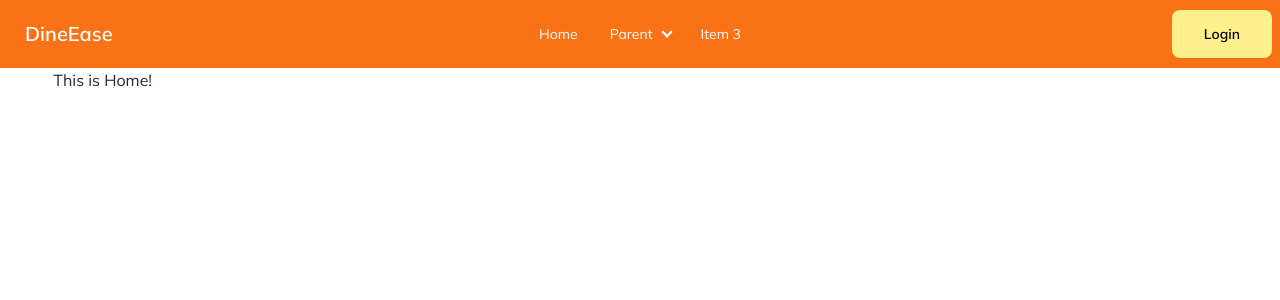
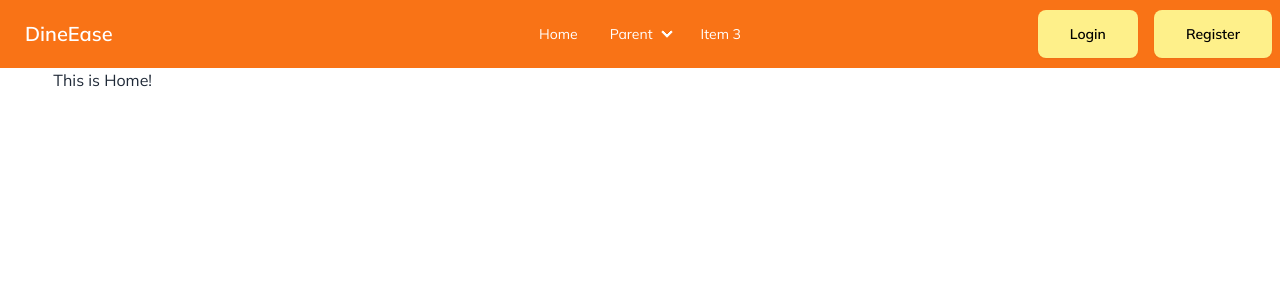
Before and after one commit to adnan2508/dine-ease, a React (Vite) app: page / in a window 1280 px wide. Shown: the top 300 px of the page. Built offline with nearby package versions, Linux system fonts and the light colour scheme.

Commit message:
register added

```diff
--- a/src/components/Navbar.jsx
+++ b/src/components/Navbar.jsx
@@ -72,6 +72,7 @@ const Navbar = () => {
         </div>
         <div className="navbar-end">
           <a className="btn px-8 bg-yellow-200 border-none text-black">Login</a>
+          <a className="btn px-8 ml-4 bg-yellow-200 border-none text-black">Register</a>
         </div>
       </div>
     </div>
```
